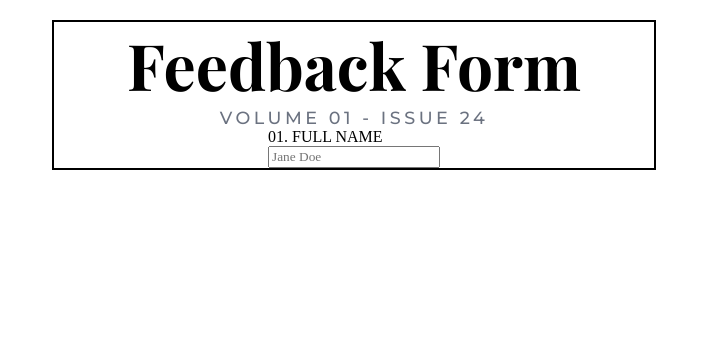
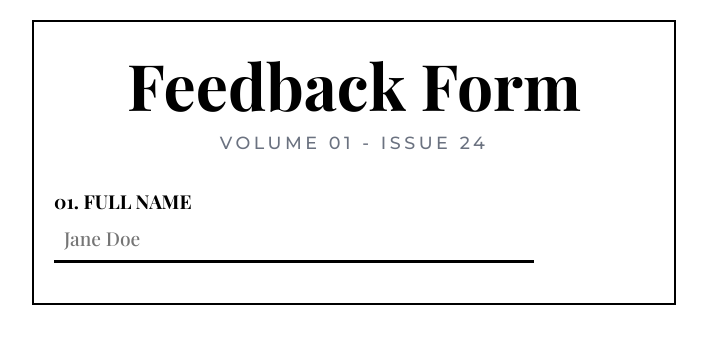
Before and after one commit to BuhleMtshali/software-engineering, a website: page month-01-javascript/day-06-event-forms/index.html in a window 1280 px wide. Shown: the whole page, without its empty margins (286-993 px from the left). Drawn offline with nearby package versions, Linux system fonts and the light colour scheme; a web font is replaced by a local one.

Commit message:
feat: enhance form layout and styling for better user experience

```diff
--- a/month-01-javascript/day-06-event-forms/app.css
+++ b/month-01-javascript/day-06-event-forms/app.css
@@ -19,16 +19,16 @@
     width: 100%;
     border: 2px solid black;
     display: flex;
-    align-items: center;
-    justify-content: center;
     margin: 20px auto;
     flex-direction: column;
-
+    padding: 20px;
+    gap: 5px;
 }
 
 .main-heading{
     font-size: 4rem;
     font-family: var(--main-font);
+    text-align: center;
 }
 
 small{
@@ -38,10 +38,39 @@ small{
     letter-spacing: 0.20em;
     text-transform: uppercase;
     font-weight: 500;
+    text-align: center;
 }
 
 form{
     display: flex;
     flex-direction: column;
     justify-content: flex-start;
+    max-width: 80%;
+    margin: 20px 0;
 }
+
+form label{
+    font-family: var(--main-font);
+    font-weight: bold;
+    margin: 10px 0;
+    font-size: 1.2rem;
+}
+
+form input{
+    border-top: 0;
+    border-left: 0;
+    border-right: 0;
+    border-bottom: 3px solid var(--black);
+    padding: 10px;
+}
+
+form ::placeholder{
+    font-family: var(--main-font);
+    font-size: 1.2rem;
+    font-weight: 500;
+}
+
+:focus{
+    outline: none;
+    border-bottom: 5px solid black;
+}
```
